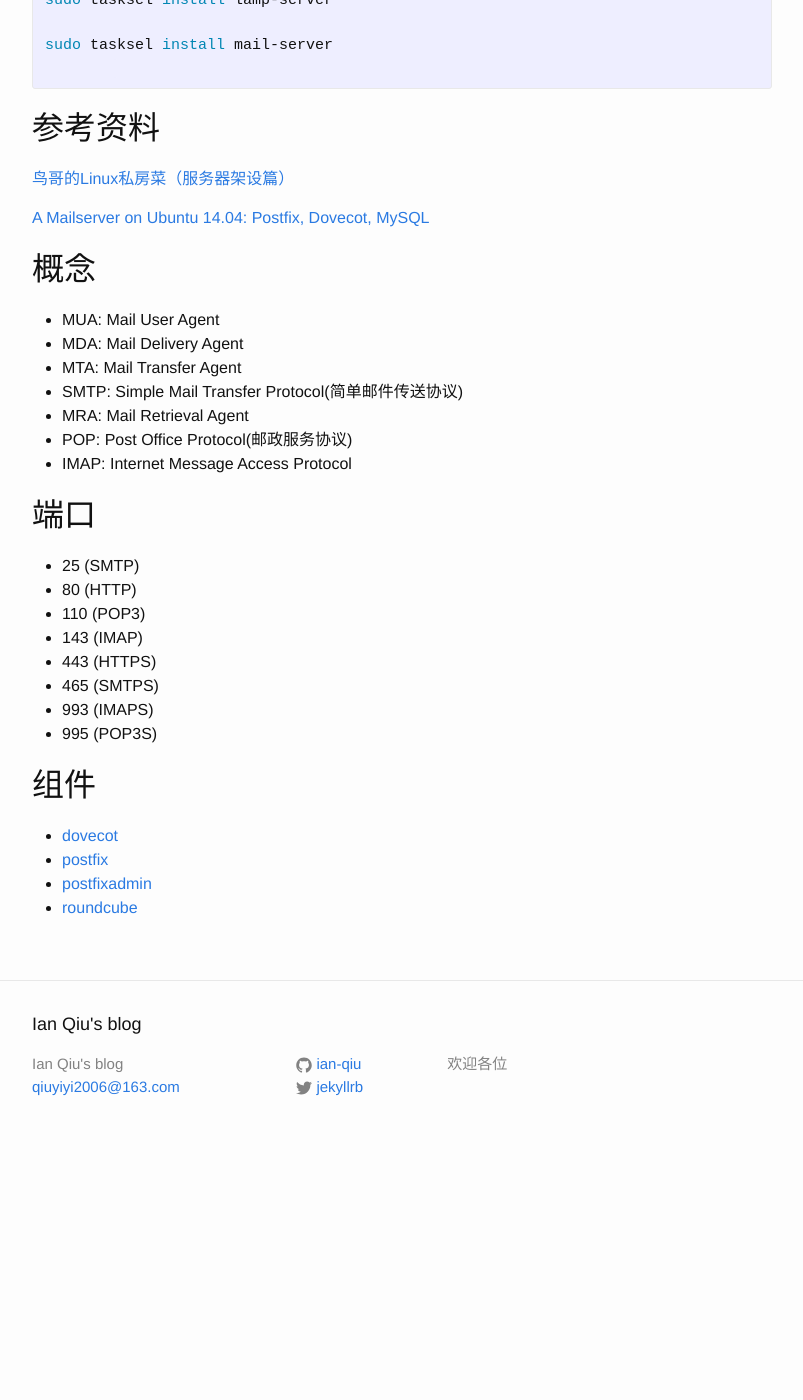
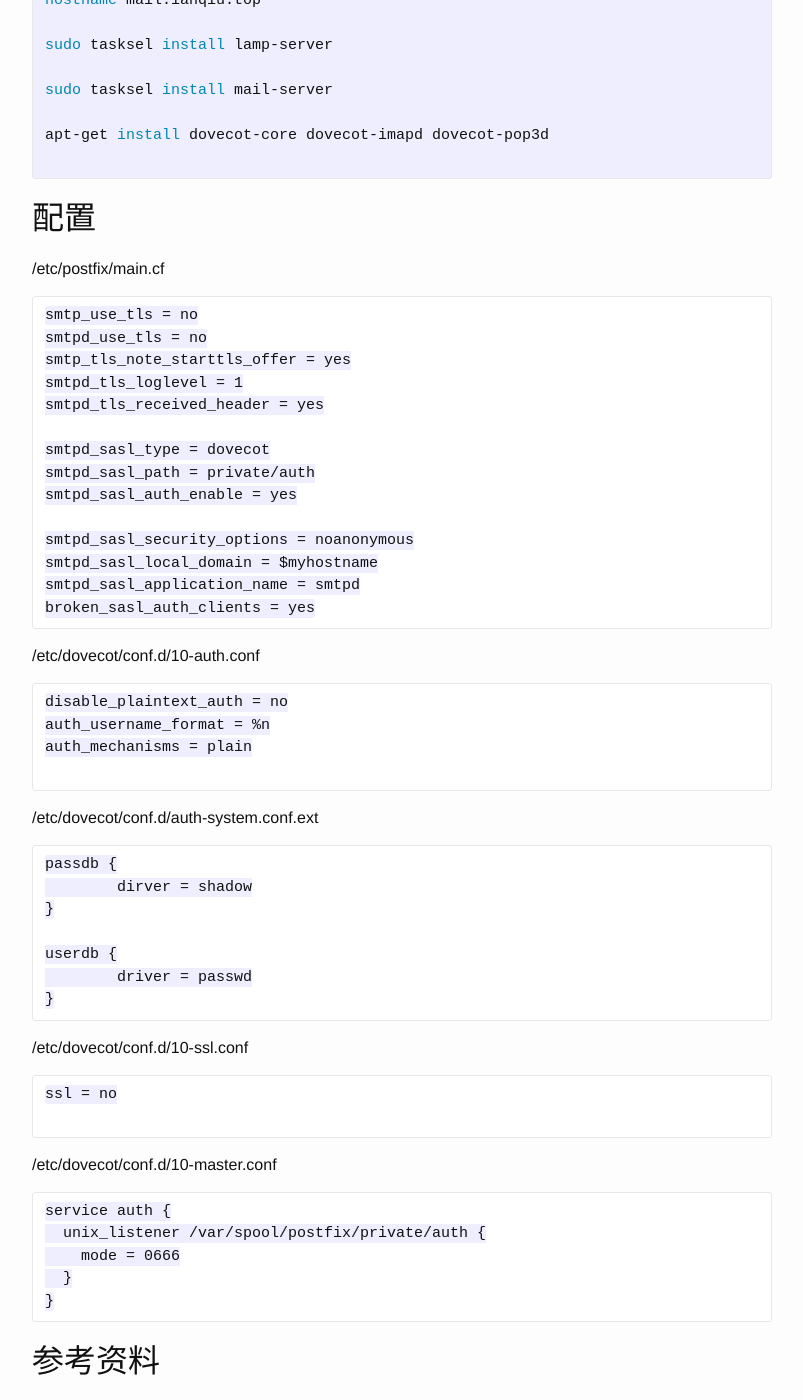
Before and after one commit to ian-qiu/ian-qiu.github.io, a Jekyll site: the page built from _posts/2015-03-04-mail-server.markdown, in a window 1280 px wide and 1400 px high, scrolled down 282 px. Shown: the whole window, without its empty margins (238-1041 px from the left). Built offline with Jekyll 4.4.1, drawn with Linux system fonts in a browser that asks for light colours; before the commit the page ends 1440 px from its top, so only the background shows below that.

Commit message:
mail server

````diff
--- a/_posts/2015-03-04-mail-server.markdown
+++ b/_posts/2015-03-04-mail-server.markdown
@@ -10,11 +10,73 @@ categories: study
 
 {% highlight Bash Shell Scripts %}
 
+hostname mail.ianqiu.top
+
 sudo tasksel install lamp-server
 
 sudo tasksel install mail-server
 
+apt-get install dovecot-core dovecot-imapd dovecot-pop3d
+
 {% endhighlight %}
+
+配置
+----------------------
+
+/etc/postfix/main.cf
+
+```
+smtp_use_tls = no
+smtpd_use_tls = no
+smtp_tls_note_starttls_offer = yes
+smtpd_tls_loglevel = 1
+smtpd_tls_received_header = yes
+
+smtpd_sasl_type = dovecot
+smtpd_sasl_path = private/auth
+smtpd_sasl_auth_enable = yes
+
+smtpd_sasl_security_options = noanonymous
+smtpd_sasl_local_domain = $myhostname
+smtpd_sasl_application_name = smtpd
+broken_sasl_auth_clients = yes
+```
+/etc/dovecot/conf.d/10-auth.conf
+
+```
+disable_plaintext_auth = no
+auth_username_format = %n
+auth_mechanisms = plain
+
+```
+
+/etc/dovecot/conf.d/auth-system.conf.ext
+
+```
+passdb {
+	dirver = shadow
+}
+
+userdb {
+	driver = passwd
+}
+```
+/etc/dovecot/conf.d/10-ssl.conf
+
+```
+ssl = no
+
+```
+
+/etc/dovecot/conf.d/10-master.conf
+
+```
+service auth {
+  unix_listener /var/spool/postfix/private/auth {
+    mode = 0666
+  }
+}
+```
 
 参考资料
 ----------------------
````
